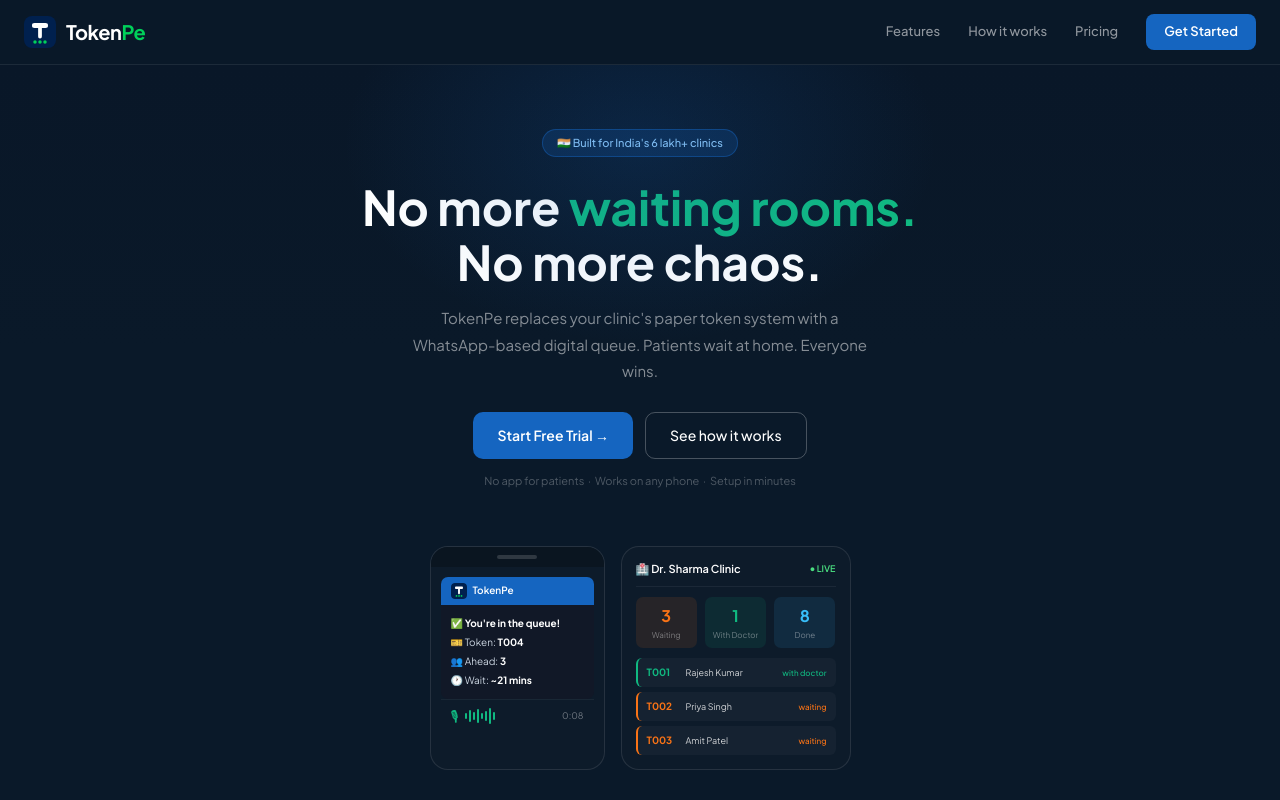
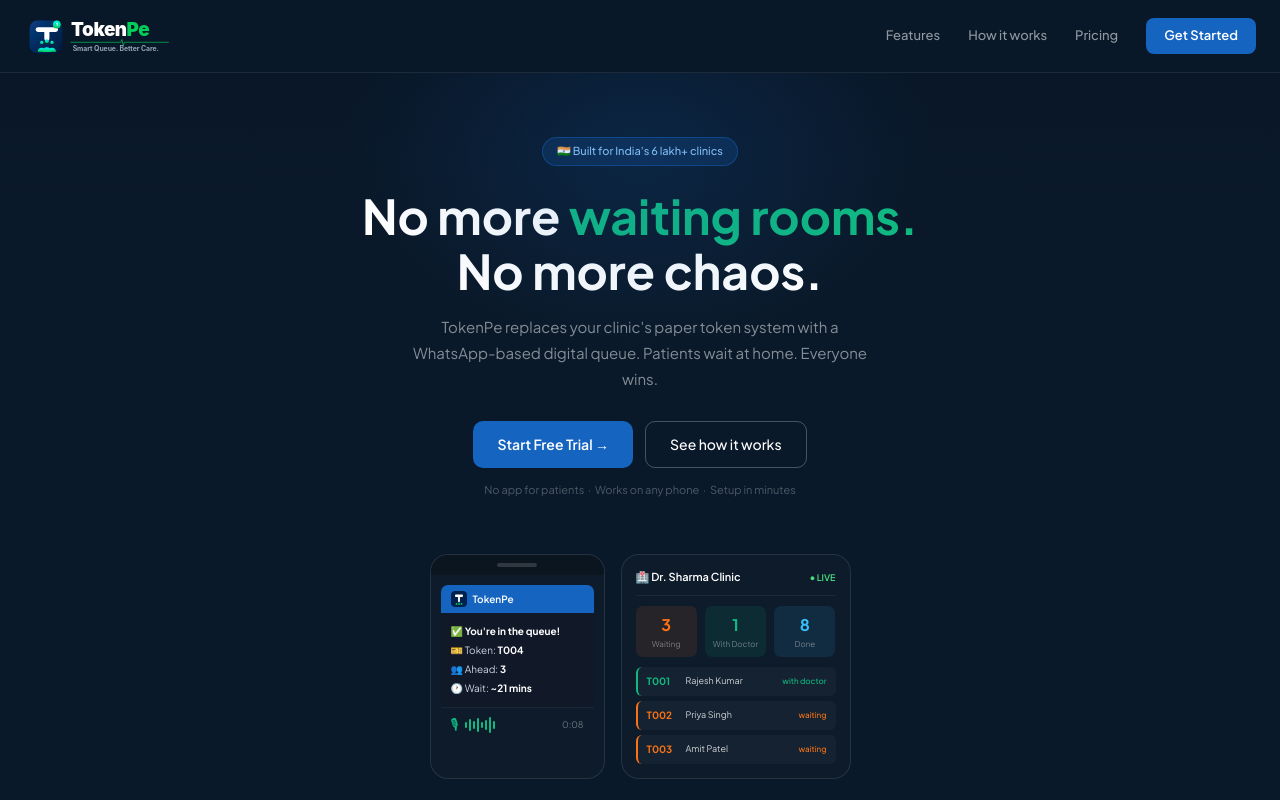
Before and after one commit to tokenpeapp-pixel/tokenpe, a Next.js app: page / in a window 1280 px wide. Shown: the top 800 px of the page. Built offline with nearby package versions, Linux system fonts and the light colour scheme.

Commit message:
feat: standardise and render exact unified SVG logo across landing, footer, login sidebar, dashboard console, QR modals, and printable token templates

```diff
--- a/app/dashboard/page.js
+++ b/app/dashboard/page.js
@@ -100,11 +100,9 @@
       </style>
       </head><body>
       <div class="card">
-        <div style="display:flex;align-items:center;justify-content:center;gap:6px;margin-bottom:4px">
-          <img src="${typeof window !== 'undefined' ? window.location.origin : ''}/logo-icon.svg" style="width:28px;height:28px" />
-          <span style="font-size:22px;font-weight:900;color:#0F4C75">Token<span style="color:#00D05A">Pe</span></span>
+        <div style="margin-bottom:12px;display:flex;justify-content:center">
+          <img src="${typeof window !== 'undefined' ? window.location.origin : ''}/logo-light.svg" style="height:44px;width:auto" />
         </div>
-        <div class="tag">YOUR TOKEN. YOUR TIME.</div>
         <div class="name">${clinic?.name}</div>
         <div class="sub">Scan to join the OPD queue</div>
         <img src="${qrUrl}" />
@@ -127,13 +125,9 @@
     <div onClick={onClose} style={{ position: 'fixed', inset: 0, background: 'rgba(0,0,0,0.6)', backdropFilter: 'blur(4px)', display: 'flex', alignItems: 'center', justifyContent: 'center', zIndex: 600, padding: 20 }}>
       <div onClick={e => e.stopPropagation()} style={{ background: 'white', borderRadius: 24, padding: '36px 32px', width: '100%', maxWidth: 380, textAlign: 'center', position: 'relative', boxShadow: '0 32px 80px rgba(0,0,0,0.3)' }}>
         <button onClick={onClose} style={{ position: 'absolute', top: 14, right: 14, background: '#f1f5f9', border: 'none', width: 32, height: 32, borderRadius: '50%', fontSize: 18, cursor: 'pointer', color: '#64748b', display: 'flex', alignItems: 'center', justifyContent: 'center' }}>×</button>
-        <div style={{ display: 'flex', alignItems: 'center', justifyContent: 'center', gap: '8px', marginBottom: '4px' }}>
-          <img src="/logo-icon.svg" alt="TokenPe" style={{ width: '28px', height: '28px' }} />
-          <span style={{ fontSize: 22, fontWeight: 900, color: '#0F4C75' }}>
-            Token<span style={{ color: '#00D05A' }}>Pe</span>
-          </span>
+        <div style={{ marginBottom: '16px', display: 'flex', justifyContent: 'center' }}>
+          <img src="/logo-light.svg" alt="TokenPe Logo" style={{ height: '48px', width: 'auto' }} />
         </div>
-        <div style={{ fontSize: 11, color: '#94a3b8', letterSpacing: .5, marginBottom: 14 }}>YOUR TOKEN. YOUR TIME.</div>
         <div style={{ fontSize: 17, fontWeight: 800, color: '#1e293b' }}>{clinic?.name}</div>
         <div style={{ fontSize: 12, color: '#64748b', marginBottom: 20 }}>Scan to join the OPD queue</div>
         <div style={{ background: '#f8fafc', borderRadius: 16, padding: 16, display: 'inline-block', border: '1px solid #e2e8f0', marginBottom: 16 }}>
@@ -396,12 +390,10 @@
       {/* ── Header ── */}
       <header style={s.header}>
         <div style={s.headerLeft}>
-          <img src="/logo-icon.svg" alt="TokenPe" style={{ width: '40px', height: '40px', marginRight: '4px' }} />
-          <div>
-            <div style={s.appName}>
-              Token<span style={{ color: '#00D05A' }}>Pe</span>
-            </div>
-            <div style={s.clinicSubName}>{clinic?.name}</div>
+          <img src="/logo.svg" alt="TokenPe Logo" style={{ height: '42px', width: 'auto', marginRight: '14px' }} />
+          <div style={{ borderLeft: '1px solid rgba(255,255,255,0.15)', paddingLeft: '14px' }}>
+            <div style={{ fontSize: '12px', fontWeight: '500', color: 'rgba(255,255,255,0.6)', letterSpacing: '0.5px', textTransform: 'uppercase' }}>Clinic Console</div>
+            <div style={{ fontSize: '15px', fontWeight: '700', color: '#FFFFFF' }}>{clinic?.name}</div>
           </div>
         </div>
         <div style={s.headerCenter}>
--- a/app/login/page.js
+++ b/app/login/page.js
@@ -133,11 +133,8 @@
                 justifyContent: 'center',
                 padding: '60px',
             }}>
-                <div style={{ display: 'flex', alignItems: 'center', gap: '14px', marginBottom: '24px' }}>
-                    <img src="/logo-icon.svg" alt="TokenPe Logo" style={{ width: '56px', height: '56px' }} />
-                    <span style={{ fontSize: 42, fontWeight: 900, color: 'white', letterSpacing: '-1.5px', lineHeight: 1.1 }}>
-                        Token<span style={{ color: '#00D05A' }}>Pe</span>
-                    </span>
+                <div style={{ marginBottom: '28px' }}>
+                    <img src="/logo.svg" alt="TokenPe Logo" style={{ height: '64px', width: 'auto' }} />
                 </div>
                 <div style={{ fontSize: 16, color: 'rgba(255,255,255,0.5)', marginTop: 10, fontWeight: 400, maxWidth: 320, lineHeight: 1.7 }}>
                     Digital OPD queue management for modern clinics. No crowding. No confusion.
--- a/app/page.js
+++ b/app/page.js
@@ -639,11 +639,8 @@
 
       {/* NAV */}
       <nav className="nav">
-        <a className="nav-brand" onClick={() => router.push("/")} style={{ display: "flex", alignItems: "center", gap: "10px", cursor: "pointer" }}>
-          <img src="/logo-icon.svg" alt="TokenPe" style={{ width: "32px", height: "32px" }} />
-          <span style={{ fontSize: "20px", fontWeight: "800", letterSpacing: "-0.5px" }}>
-            Token<span style={{ color: "#00D05A" }}>Pe</span>
-          </span>
+        <a className="nav-brand" onClick={() => router.push("/")} style={{ cursor: "pointer" }}>
+          <img src="/logo.svg" alt="TokenPe Logo" style={{ height: "44px", width: "auto" }} />
         </a>
         <div className="nav-links">
           <span className="nav-link" onClick={() => document.getElementById("features")?.scrollIntoView({ behavior: "smooth" })}>Features</span>
@@ -865,11 +862,8 @@
 
       {/* FOOTER */}
       <footer className="footer">
-        <div className="footer-brand" style={{ display: "flex", alignItems: "center", gap: "8px" }}>
-          <img src="/logo-icon.svg" alt="TokenPe" style={{ width: "24px", height: "24px" }} />
-          <span style={{ fontSize: "16px", fontWeight: "800", letterSpacing: "-0.5px" }}>
-            Token<span style={{ color: "#00D05A" }}>Pe</span>
-          </span>
+        <div className="footer-brand">
+          <img src="/logo.svg" alt="TokenPe Logo" style={{ height: "36px", width: "auto" }} />
         </div>
         <span className="footer-tag">Your token. Your time.</span>
         <div className="footer-links">
```
